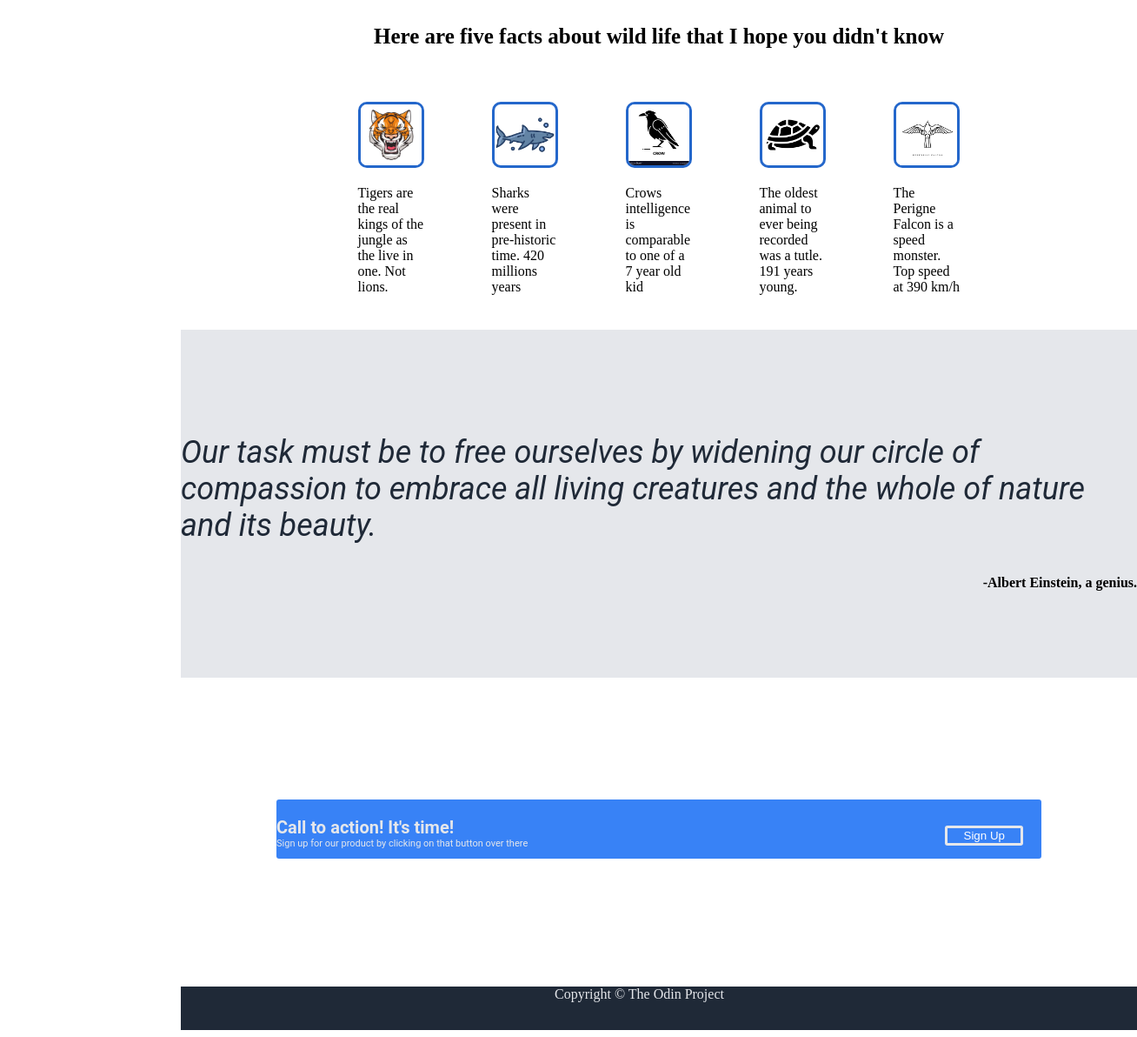
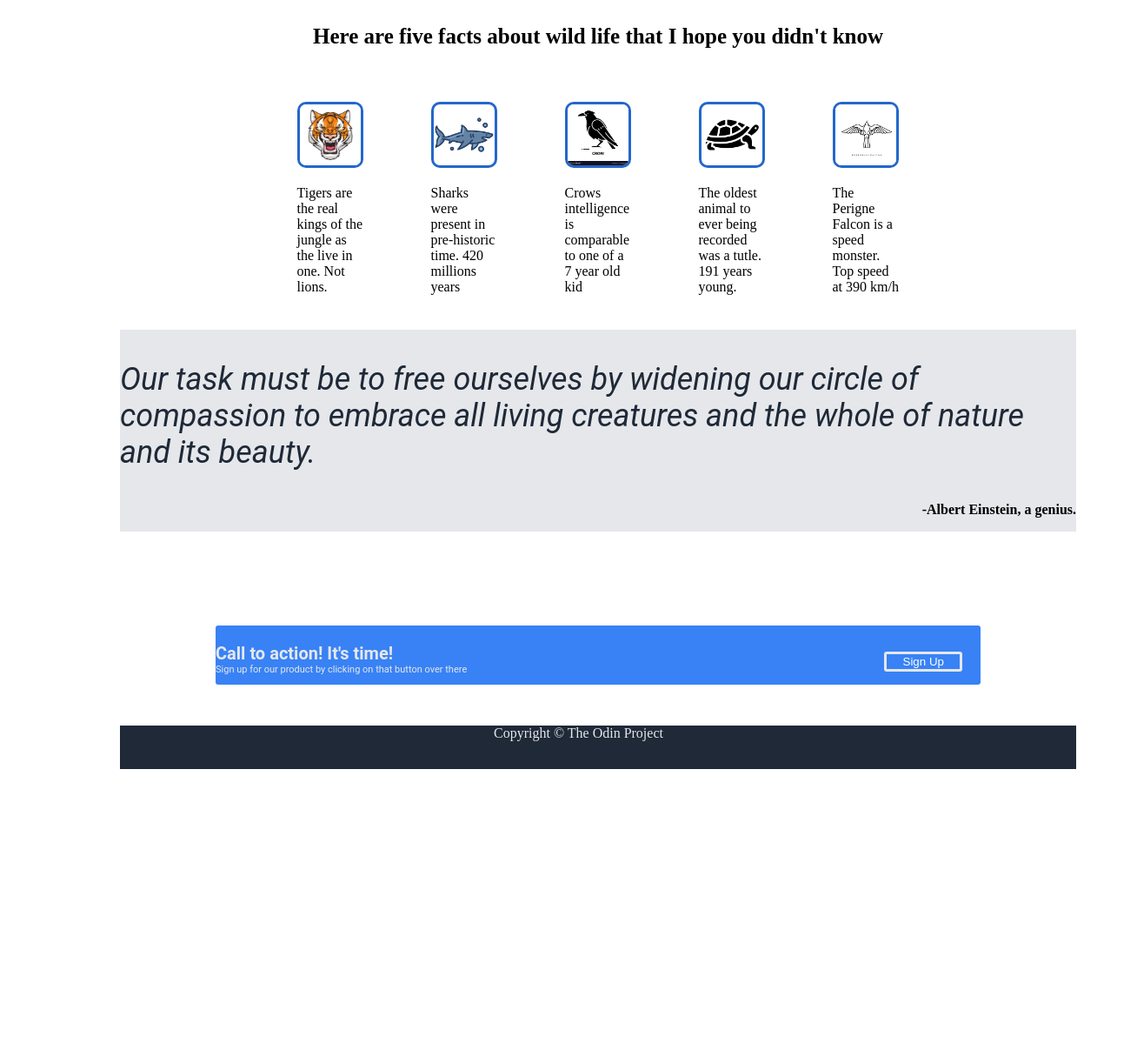
Before and after one commit to MaikNoungoua/landingPage, a plain HTML site: page index.html in a window 1280 px wide. Shown: the part 429-1621 px from the top of the page at 87% size, 1308 px wide, since content can reach past the window. After the commit the page ends 1321 px from the top, so only its background shows below. Drawn offline with Linux system fonts and the light colour scheme.

Commit message:
last adjustments about divisions height

```diff
--- a/style.css
+++ b/style.css
@@ -3,7 +3,7 @@ body{
 }
 
 div{
-    margin-left: 200px;
+    margin-left: 130px;
     width: 1100px;
     height: 400px;
 }
@@ -120,6 +120,7 @@ li{
 #div3{
     background-color: #e5e7eb;
     display: flex;
+    height: 200px;
 }
 
 .fordiv3{
@@ -146,7 +147,7 @@ li{
 }
 /* ### SECTION FOR DIV 4 ### */
 #div4{
-    height: 200px;
+    height: 100px;
 }
 .indiv4{
     background-color: #3882f6;
```
